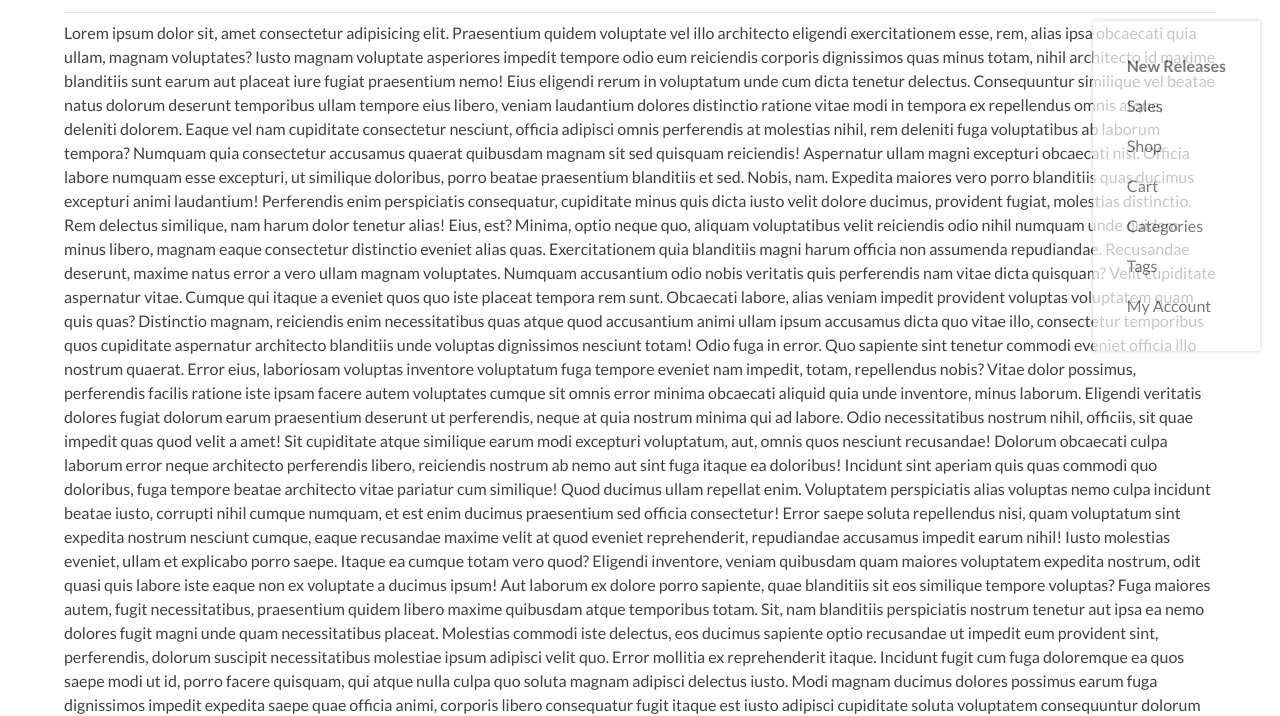
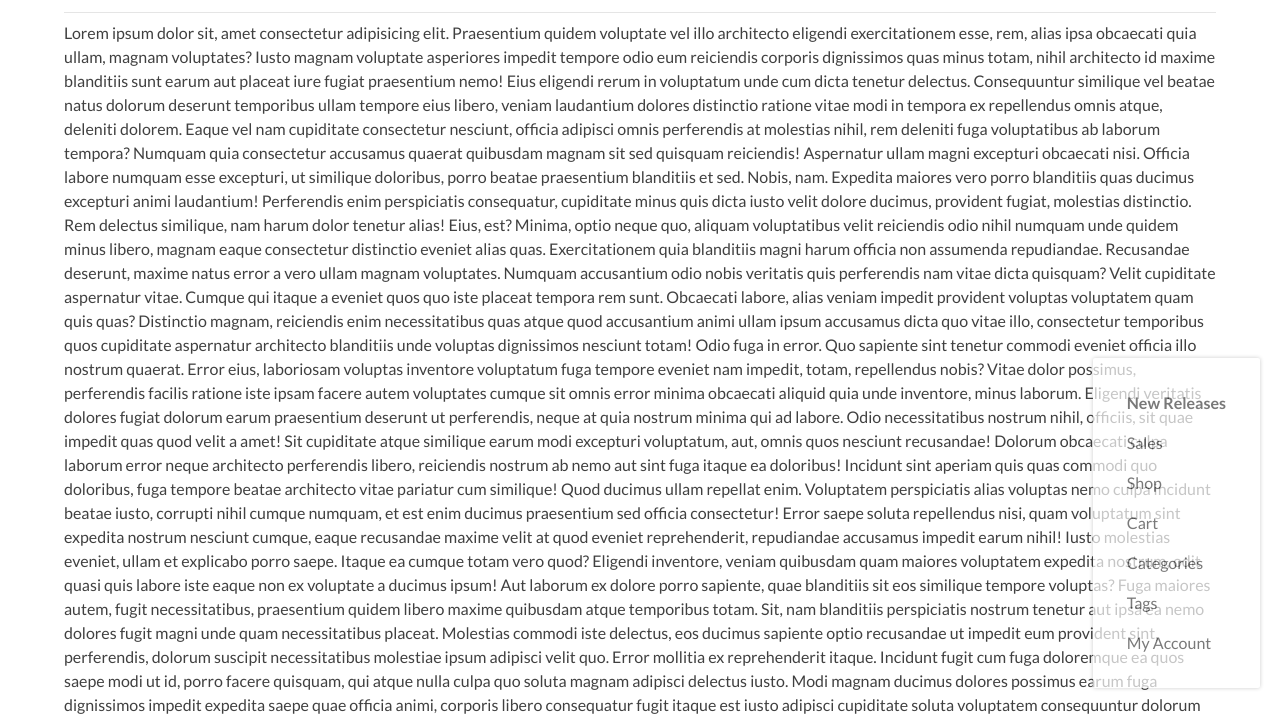
Before and after one commit to Mohamed-M/Archetype, a plain HTML site: page navigations/fixed-transparent.html in a window 1280 px wide. Shown: the part 92-808 px from the top of the page. Drawn offline with Linux system fonts and the light colour scheme.

Commit message:
[SCSS] Fix menu to the bottom

```diff
--- a/css/style.css
+++ b/css/style.css
@@ -573,6 +573,8 @@ img {
   position: fixed;
   right: 20px;
   right: 2rem;
+  bottom: 20px;
+  bottom: 2rem;
   padding: 25px 10px;
   padding: 2.5rem 1rem;
   border-radius: .2rem;
```
